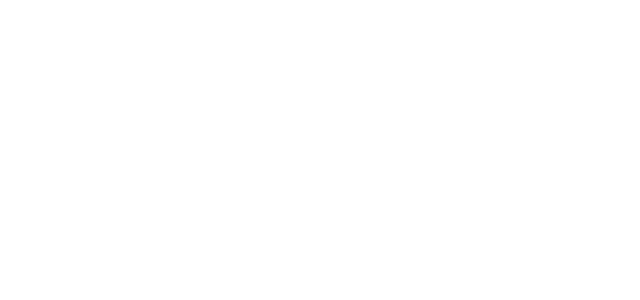
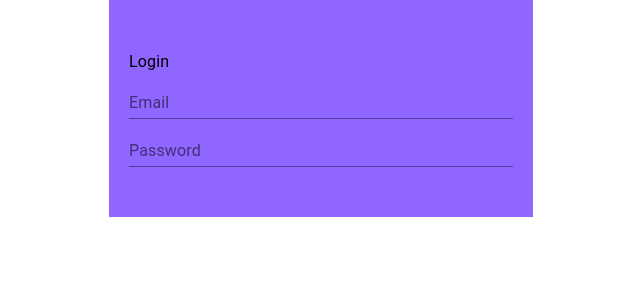
Before and after one commit to yuchenliu15/meddit, a React (Create React App) app in the folder frontend/: page /login in a window 1280 px wide. Shown: the top 300 px of the page, without its empty margins (319-959 px from the left). Built offline with nearby package versions, Linux system fonts and the light colour scheme.

Commit message:
Added login page

```diff
--- a/frontend/src/App.js
+++ b/frontend/src/App.js
@@ -3,6 +3,7 @@
 import { BrowserRouter as Router, Switch, Route, Link } from 'react-router-dom';
 import Community from './pages/Community';
 import CommunityItem from './components/CommunityItem';
+import Login from './UserAuth/Login';
 import './App.css';
 
 let theme = createMuiTheme({
@@ -22,6 +23,9 @@
         <Route path='/post'>
           <CommunityItem />
         </Route>
+        <Route path='/login'>
+          <Login />
+        </Route>
       </Switch>
     </Router>
   )
--- /dev/null
+++ b/frontend/src/UserAuth/Login.jsx
@@ -0,0 +1,56 @@
+import React, {useState, useEffect} from 'react';
+import {
+    Grid,
+    Typography,
+    makeStyles,
+    Box,
+    TextField
+} from '@material-ui/core';
+
+const useStyles = makeStyles((theme) => {
+    return {
+        body: {
+            backgroundColor: '#8f66ff'
+        },
+
+        Form: {
+        display: 'flex',
+        flexFlow: 'column',
+        },
+
+        Container: {
+            width: '30%',
+            margin: 'auto',
+            backgroundColor: 'white',
+            backgroundColor: '#8f66ff',
+            padding: '50px 20px 50px 20px'
+        },
+
+
+
+    }
+})
+
+
+const Login = (props) => {
+    const classes = useStyles();
+    return (
+        <Box className={classes.Container}>
+            <Typography>Login</Typography>
+            <form className={classes.Form}>
+                <TextField
+                    InputProps={{
+
+                    }}
+                    InputLabelProps={{
+
+                    }}
+                id="standard-basic" label='Email' size='small'/>
+                <TextField  id="standard-basic" label='Password' />
+            </form>
+        </Box>
+
+    )
+}
+
+export default Login;
```
